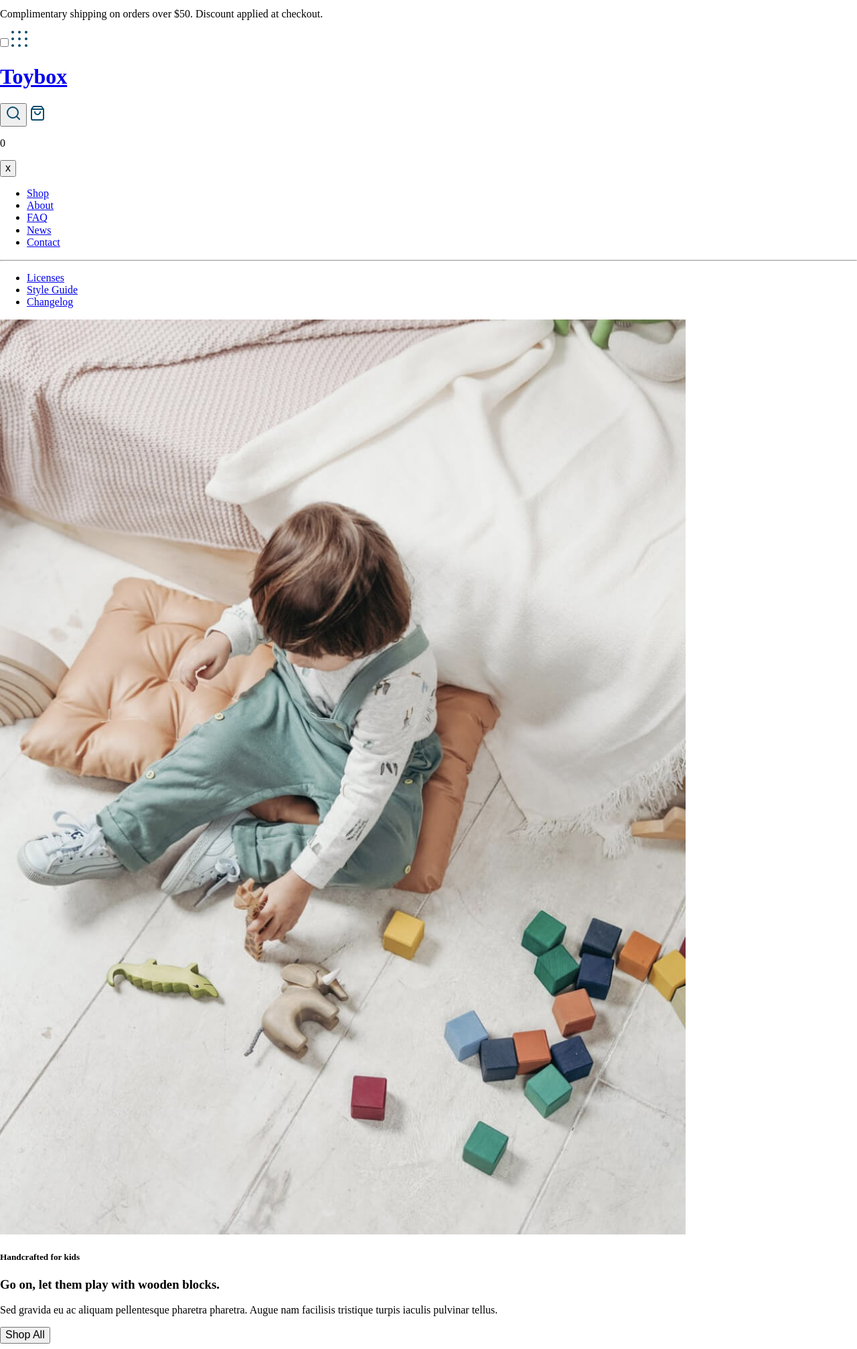
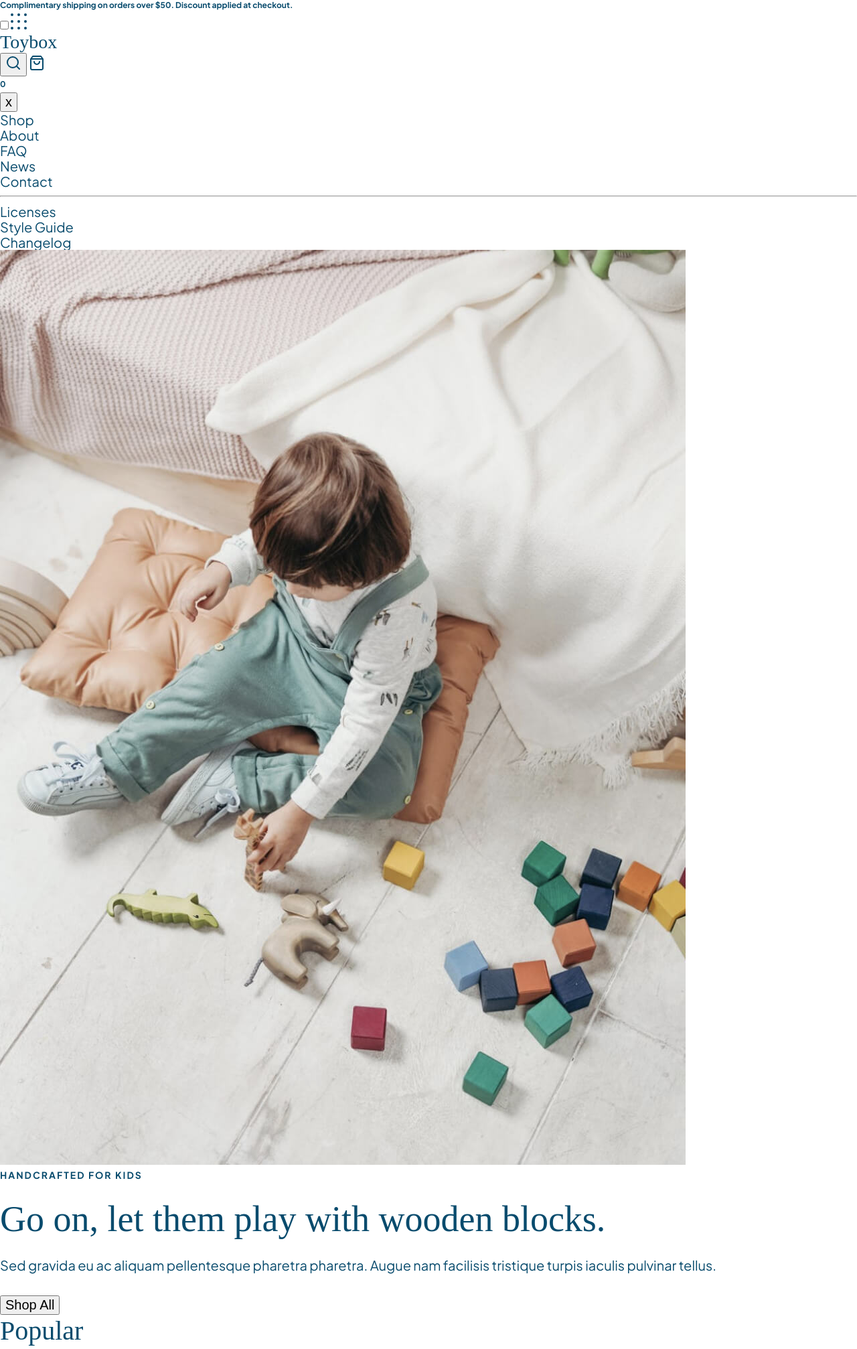
Before and after one commit to srambharose/e-commerce-code-along, a plain HTML site: page index.html in a window 1280 px wide. Shown: the part 4-2018 px from the top of the page at 67% size. Drawn offline with Linux system fonts and the light colour scheme; files whose address does not match are found by name; a web font is replaced by a local one.

Commit message:
finished typography partial styles

```diff
--- a/styles/sass/partials/_typography.scss
+++ b/styles/sass/partials/_typography.scss
@@ -21,3 +21,102 @@
     font-family: "Young Serif";
     src: url('../fonts/youngserif/YoungSerif-Regular.otf')
 }
+
+html {
+    font-size: 125%;
+}
+
+body {
+    font-family: $bodyFont, sans-serif;
+    font-size: 1rem;
+    color: $primary;
+}
+
+h1, h2, h3, h4, blockquote {
+    font-family: $headingFont;
+    font-weight: normal;
+    color: $primary;
+    margin: 0;
+}
+
+h1 {
+    font-size: 1.4rem;
+}
+
+h2 {
+    font-size: 2rem;
+    line-height: 2.4rem;
+    margin-bottom: 24px;
+}
+
+h3 {
+    font-size: 2.7rem;
+    line-height: 3rem;
+    margin-bottom: 24px;
+}
+
+h4 {
+    font-size: 1.7rem;
+    line-height: 2rem;
+    margin-bottom: 18px;
+}
+
+h5 {
+    font-size: 0.7rem;
+    font-weight: bold;
+    line-height: 1.2rem;
+    letter-spacing: 0.1rem;
+    text-transform: uppercase;
+    margin: 0 0 24px 0;
+}
+
+p {
+    line-height: 1.5rem;
+    margin: 0 0 30px 0;
+
+    &.smallCopy {
+        font-size: 0.6rem;
+        line-height: 1.2rem;
+        font-weight: bold;
+        margin: 0;
+    }
+    &.popularProduct {
+        font-weight: bold;
+        margin-bottom: 10px;
+    }
+    &.price {
+        font-size: 0.8rem;
+        line-height: 1.2rem;
+        color: rgba(8, 75, 109, 0.75);
+        display: inline;
+        padding: 0 5px;
+        margin: 0;
+    }
+    &.discountedPrice {
+        font-size: 0.8rem;
+        color: rgba(8, 75, 109, 0.4);
+        text-decoration: line-through;
+        display: inline;
+        padding: 0 5px;
+        margin: 0;
+    }
+    &.newsletterCopy {
+        font-size: 0.8rem;
+    }
+}
+
+ul, li, a, input {
+    padding: 0;
+    margin: 0;
+}
+
+ul {
+    list-style: none;
+}
+
+a {
+    text-decoration: none;
+    color: inherit;
+    cursor: pointer;
+    transition: 0.3s;
+}
--- a/styles/styles.css
+++ b/styles/styles.css
@@ -240,3 +240,101 @@ html {
   font-family: "Young Serif";
   src: url("../fonts/youngserif/YoungSerif-Regular.otf");
 }
+html {
+  font-size: 125%;
+}
+
+body {
+  font-family: "Jakarta Sans", sans-serif;
+  font-size: 1rem;
+  color: #084b6d;
+}
+
+h1, h2, h3, h4, blockquote {
+  font-family: "Young Serif";
+  font-weight: normal;
+  color: #084b6d;
+  margin: 0;
+}
+
+h1 {
+  font-size: 1.4rem;
+}
+
+h2 {
+  font-size: 2rem;
+  line-height: 2.4rem;
+  margin-bottom: 24px;
+}
+
+h3 {
+  font-size: 2.7rem;
+  line-height: 3rem;
+  margin-bottom: 24px;
+}
+
+h4 {
+  font-size: 1.7rem;
+  line-height: 2rem;
+  margin-bottom: 18px;
+}
+
+h5 {
+  font-size: 0.7rem;
+  font-weight: bold;
+  line-height: 1.2rem;
+  letter-spacing: 0.1rem;
+  text-transform: uppercase;
+  margin: 0 0 24px 0;
+}
+
+p {
+  line-height: 1.5rem;
+  margin: 0 0 30px 0;
+}
+p.smallCopy {
+  font-size: 0.6rem;
+  line-height: 1.2rem;
+  font-weight: bold;
+  margin: 0;
+}
+p.popularProduct {
+  font-weight: bold;
+  margin-bottom: 10px;
+}
+p.price {
+  font-size: 0.8rem;
+  line-height: 1.2rem;
+  color: rgba(8, 75, 109, 0.75);
+  display: inline;
+  padding: 0 5px;
+  margin: 0;
+}
+p.discountedPrice {
+  font-size: 0.8rem;
+  color: rgba(8, 75, 109, 0.4);
+  text-decoration: line-through;
+  display: inline;
+  padding: 0 5px;
+  margin: 0;
+}
+p.newsletterCopy {
+  font-size: 0.8rem;
+}
+
+ul, li, a, input {
+  padding: 0;
+  margin: 0;
+}
+
+ul {
+  list-style: none;
+}
+
+a {
+  text-decoration: none;
+  color: inherit;
+  cursor: pointer;
+  -webkit-transition: 0.3s;
+  transition: 0.3s;
+}
```
